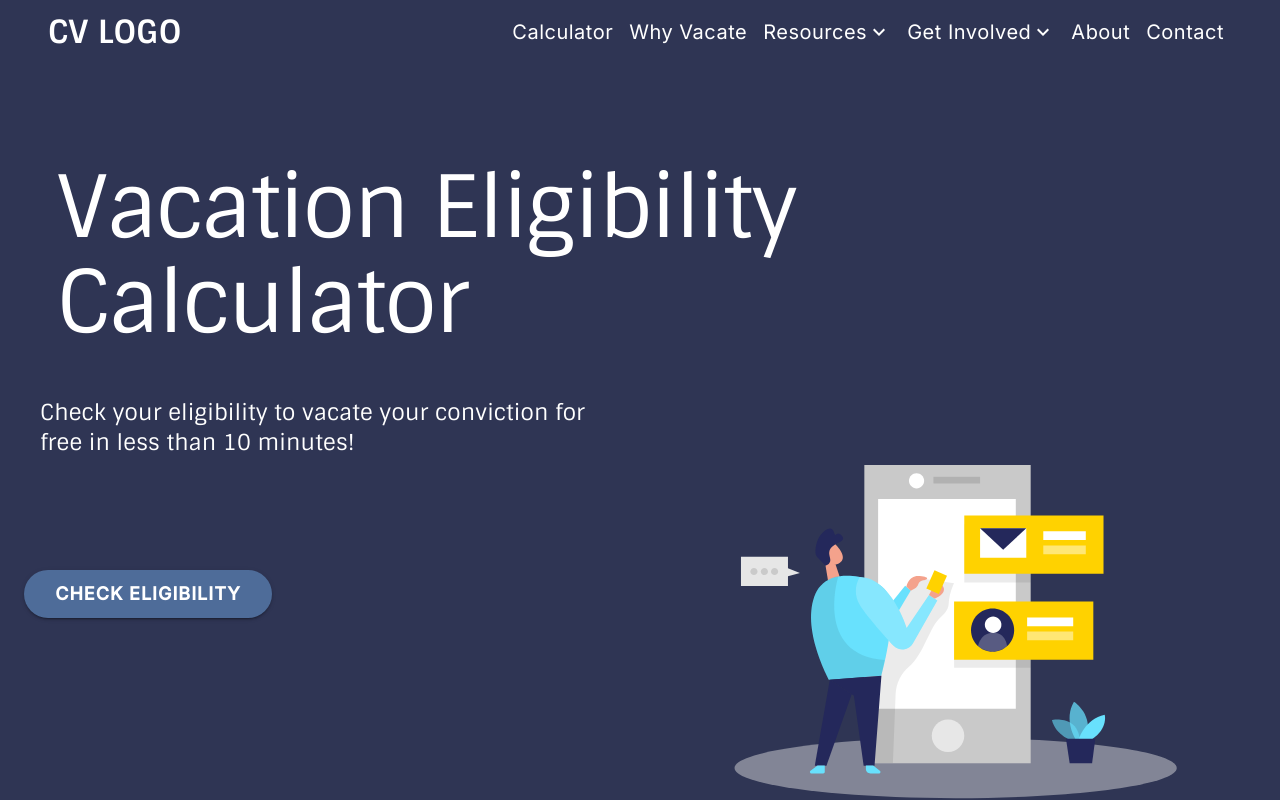
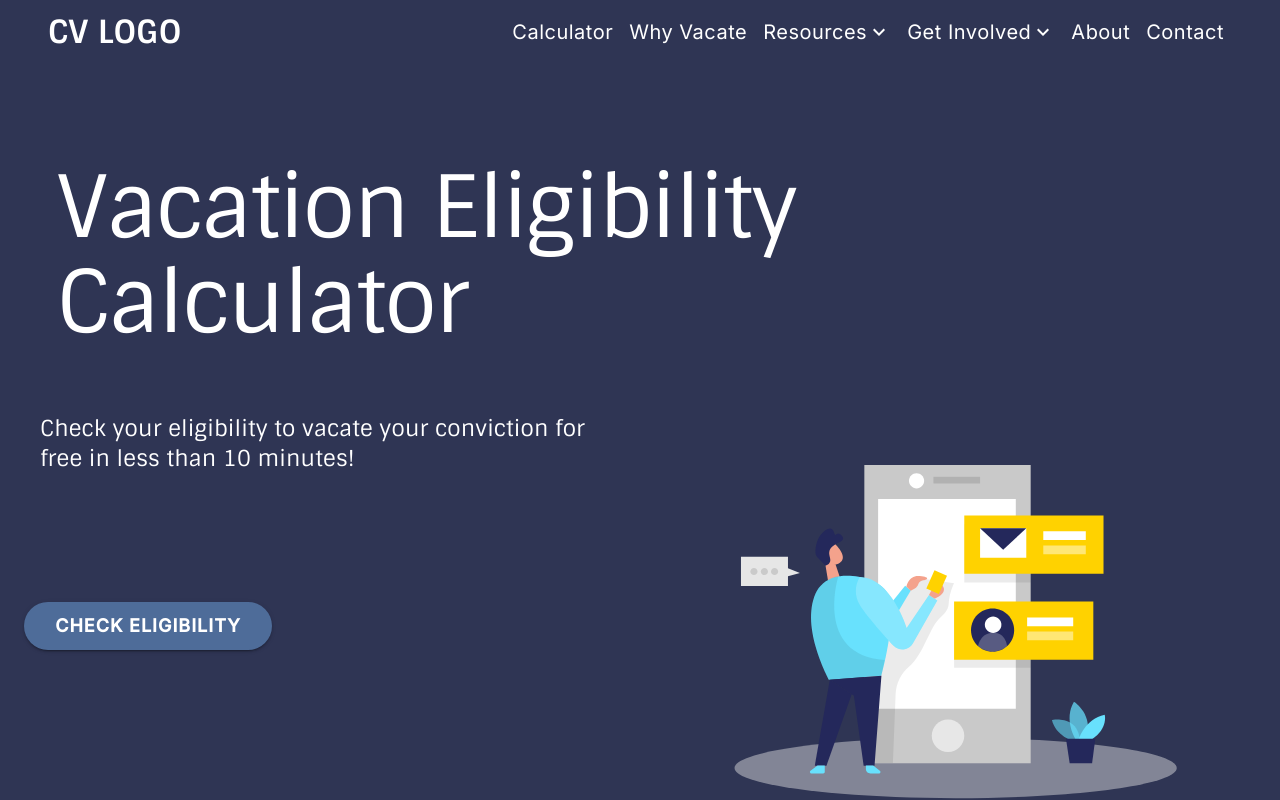
Before and after one commit to openseattle/clearviction-v1, a React (Create React App) app: page / in a window 1280 px wide. Shown: the top 800 px of the page. Built offline with nearby package versions, Linux system fonts and the light colour scheme.

Commit message:
adjust text spacing

```diff
--- a/src/Styles/useHomeStyles.js
+++ b/src/Styles/useHomeStyles.js
@@ -32,7 +32,10 @@ export const useHomeStyles = makeStyles((theme) => ({
     color: theme.palette.primary.light,
   },
   contentTextStyle: {
-    margin: theme.spacing(2)
+    marginLeft: theme.spacing(2),
+    marginRight: theme.spacing(2),
+    marginTop: theme.spacing(4),
+    marginBottom: theme.spacing(4),
   },
   listItemsStyle: {
     margin: theme.spacing(2),
```
